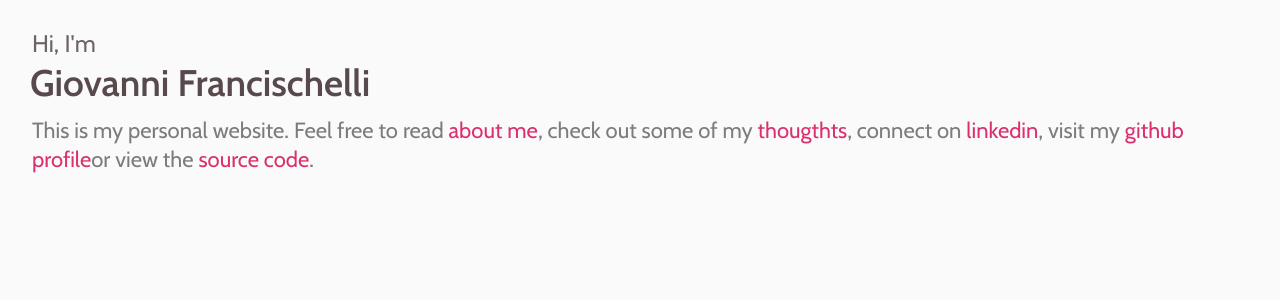
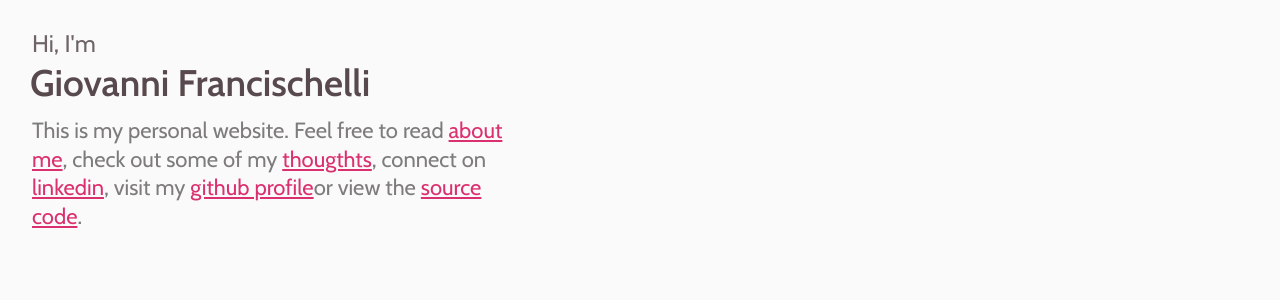
Before and after one commit to gfrancischelli/francischelli.me, a Next.js app: page / in a window 1280 px wide. Shown: the top 300 px of the page. Built offline with nearby package versions, Linux system fonts and the light colour scheme.

Commit message:
:lipstick: Add underline to A, increase Header bottom margin and add Layout max-width

```diff
--- a/components/A.tsx
+++ b/components/A.tsx
@@ -2,6 +2,7 @@ import { styled } from "./Theme";
 
 const A = styled.a`
   cursor: pointer;
+  text-decoration: underline;
   color: ${p => p.theme.colors.primary};
 `;
 
--- a/components/Header.tsx
+++ b/components/Header.tsx
@@ -1,9 +1,10 @@
 import React from "react";
 import { styled } from "./Theme";
 import { NextFC } from "next";
+import { default as Link } from "next/link";
 
 const Wrapper = styled.div`
-  margin-bottom: ${p => p.theme.margins.md};
+  margin-bottom: ${p => p.theme.margins.lg};
 
   #hi {
     font-size: 24px;
@@ -29,9 +30,13 @@ const Wrapper = styled.div`
 
 const Header: NextFC = ({ children }) => (
   <Wrapper>
-    <div id="hi">Hi, I'm</div>
-    <h1>Giovanni Francischelli</h1>
-    {children ? <h2>{children}</h2> : null }
+    <Link prefetch href="/">
+      <a>
+        <div id="hi">Hi, I'm</div>
+        <h1>Giovanni Francischelli</h1>
+      </a>
+    </Link>
+    {children ? <h2>{children}</h2> : null}
   </Wrapper>
 );
 
--- a/components/Layout.tsx
+++ b/components/Layout.tsx
@@ -2,6 +2,7 @@ import { styled } from "./Theme";
 
 const LayoutWrapper = styled.div`
   padding: ${p => p.theme.margins.lg};
+  max-width: 540px;
 `;
 
 const Layout: React.FC = ({ children }) => (
```
